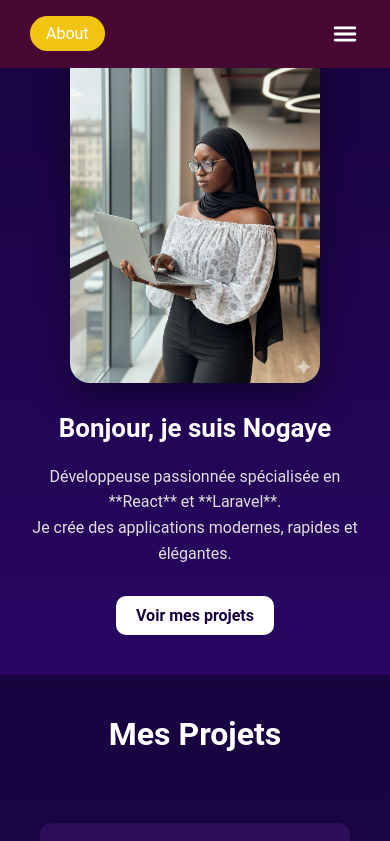
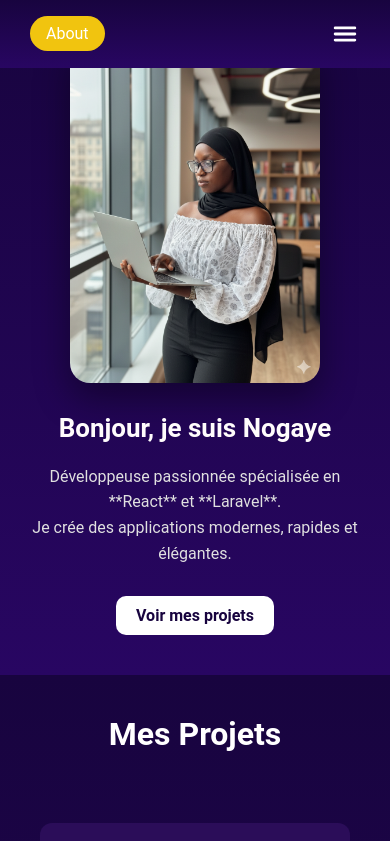
Before and after one commit to noksniang5336-cell/porfolio, a React app: page / in a window 390 px wide. Shown: the top 841 px of the page. Built offline with nearby package versions, Linux system fonts and the light colour scheme; the HTML template or start-up script is replaced by a standard one.

Commit message:
premier commit

```diff
--- a/src/index.css
+++ b/src/index.css
@@ -114,7 +114,7 @@ nav .logo {
   position: fixed;
   width: 100%;
   z-index: 50;
-background-color: #470934;
+  background: linear-gradient(#18043f, #280662);
 }
 
 nav h1 {
```
